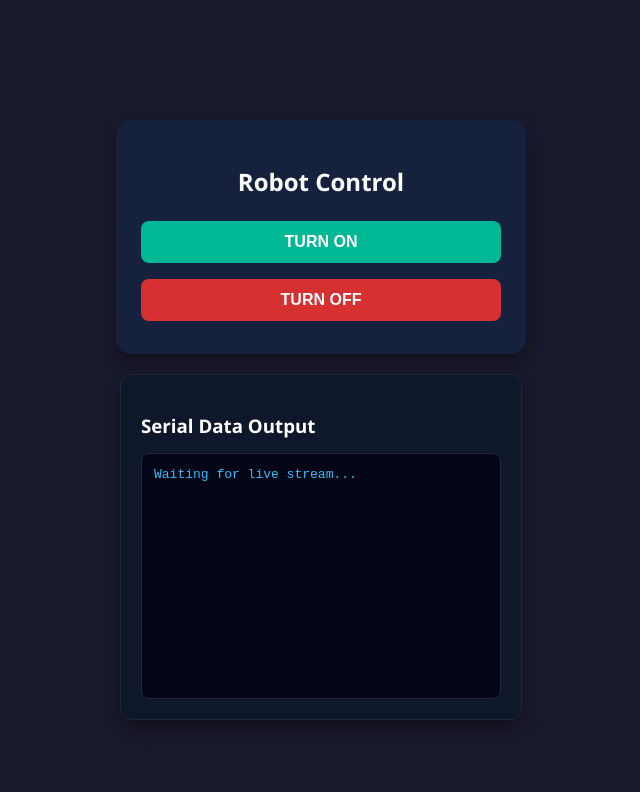
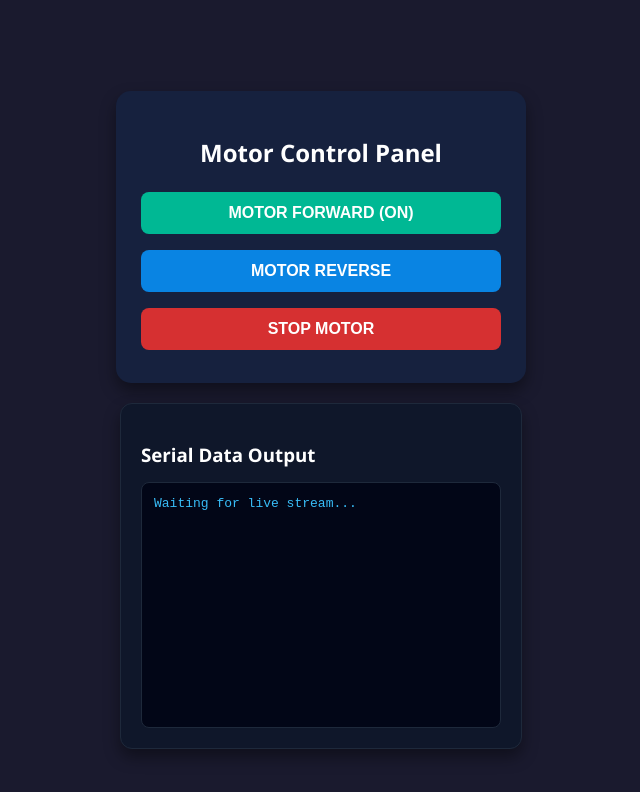
Before and after one commit to SachintahkaGayashan/test, a plain HTML site: page index.html in a window 1280 px wide. Shown: the whole page, without its empty margins (319-959 px from the left). Drawn offline with Linux system fonts and the light colour scheme; no server answers.

Commit message:
Update index.html for motor control functionality

```diff
--- a/index.html
+++ b/index.html
@@ -3,7 +3,7 @@
 <head>
     <meta charset="UTF-8">
     <meta name="viewport" content="width=device-width, initial-scale=1.0">
-    <title>Robot Control & Real-Time Console</title>
+    <title>Motor Control Panel & Live Console</title>
     <style>
         body {
             font-family: 'Segoe UI', Tahoma, Geneva, Verdana, sans-serif;
@@ -27,8 +27,19 @@
             margin-bottom: 20px;
         }
         h2, h3 { margin-bottom: 15px; }
-        .btn { padding: 12px; font-size: 16px; font-weight: bold; border: none; border-radius: 8px; cursor: pointer; margin: 8px 0; transition: 0.3s; width: 100%; }
+        .btn {
+            padding: 12px;
+            font-size: 16px;
+            font-weight: bold;
+            border: none;
+            border-radius: 8px;
+            cursor: pointer;
+            margin: 8px 0;
+            transition: 0.3s;
+            width: 100%;
+        }
         .btn-on { background-color: #00b894; color: white; }
+        .btn-rev { background-color: #0984e3; color: white; }
         .btn-off { background-color: #d63031; color: white; }
 
         /* Terminal Console Box */
@@ -59,9 +70,10 @@
 <body>
 
 <div class="card">
-    <h2>Robot Control</h2>
-    <button class="btn btn-on" onclick="sendData('ON')">TURN ON</button>
-    <button class="btn btn-off" onclick="sendData('OFF')">TURN OFF</button>
+    <h2>Motor Control Panel</h2>
+    <button class="btn btn-on" onclick="sendData('ON')">MOTOR FORWARD (ON)</button>
+    <button class="btn btn-rev" onclick="sendData('REV')">MOTOR REVERSE</button>
+    <button class="btn btn-off" onclick="sendData('OFF')">STOP MOTOR</button>
 </div>
 
 <div class="console-card">
```
